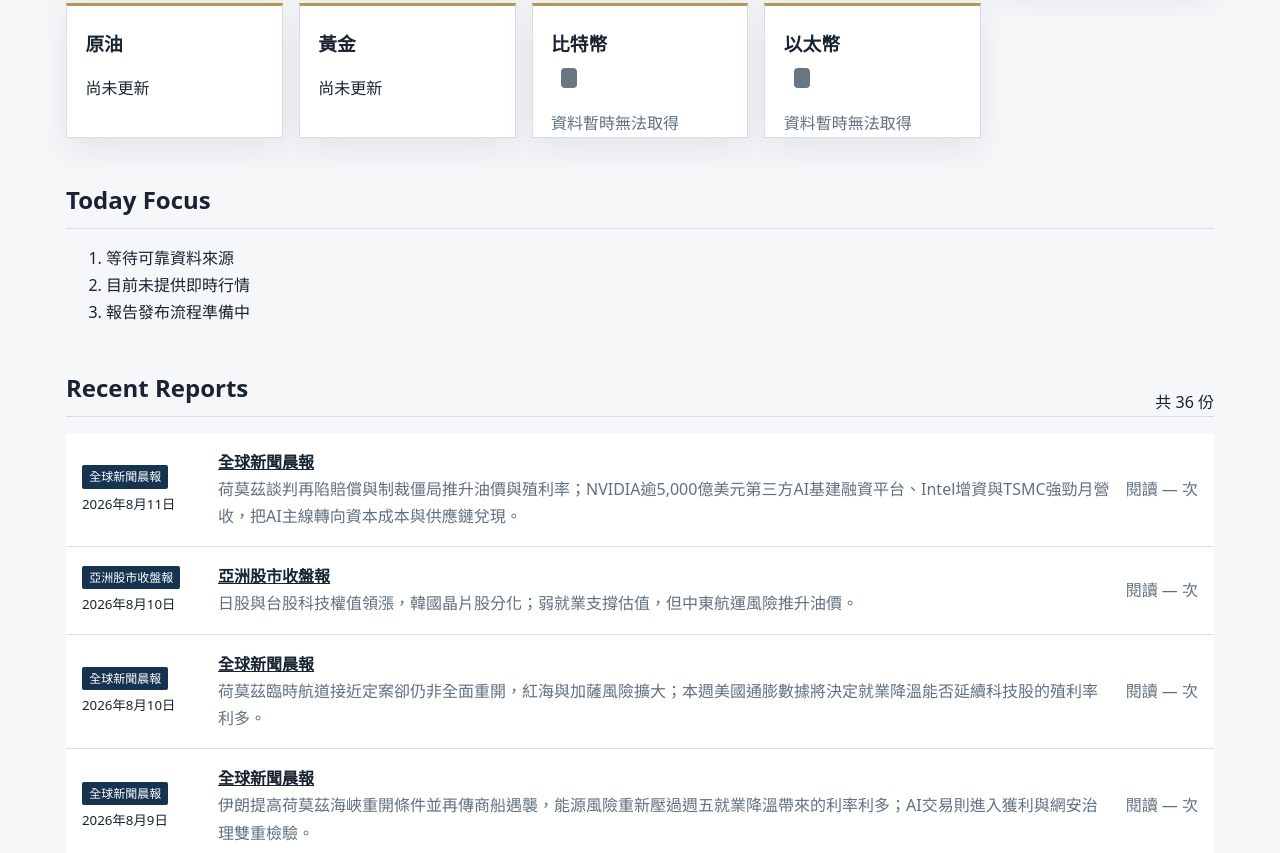
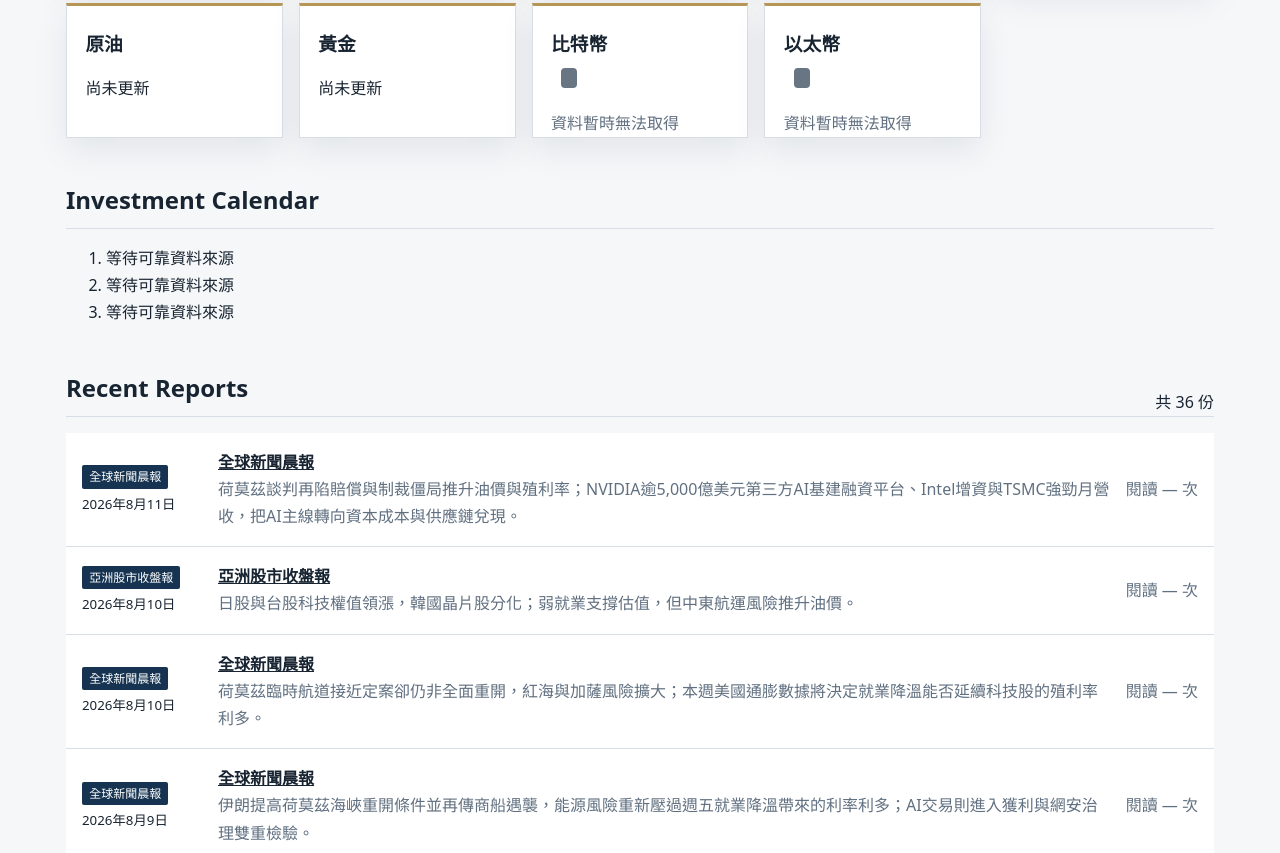
Before and after one commit to hsuchiaofu/asia-market-intelligence, a plain HTML site: page index.html in a window 1280 px wide. Shown: the part 1627-2480 px from the top of the page. Drawn offline with Linux system fonts and the light colour scheme; no server answers.

Commit message:
Update Homepage Content  - Calandar 2026-08-11

```diff
--- a/index.html
+++ b/index.html
@@ -80,8 +80,8 @@
         </div>
       </section>
       <section class="section">
-        <div class="section-head"><h2>Today Focus</h2></div>
-        <ol><li>等待可靠資料來源</li><li>目前未提供即時行情</li><li>報告發布流程準備中</li></ol>
+        <div class="section-head"><h2>Investment Calendar</h2></div>
+        <ol><li>等待可靠資料來源</li><li>等待可靠資料來源</li><li>等待可靠資料來源</li></ol>
       </section>
       <section class="section">
         <div class="section-head"><h2>Recent Reports</h2><span>共 <span data-report-count>0</span> 份</span></div>
@@ -89,7 +89,7 @@
       </section>
       <section class="section">
         <div class="section-head"><h2>Popular Reports</h2><a href="popular.html">熱門排行</a></div>
-        <div class="state">尚無可用閱讀次數資料</div>
+        <div class="state">尚未更新</div>
       </section>
       <section class="section card"><h2>電子郵件訂閱</h2><p>尚未開放。本頁不收集電子郵件地址。</p></section>
     </div>
```
